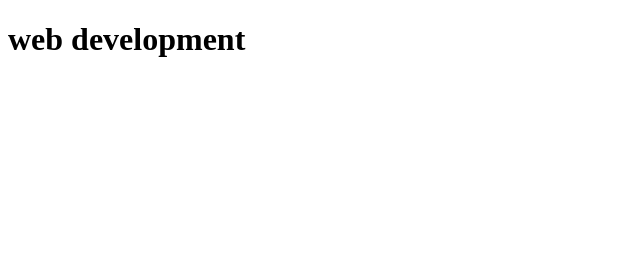
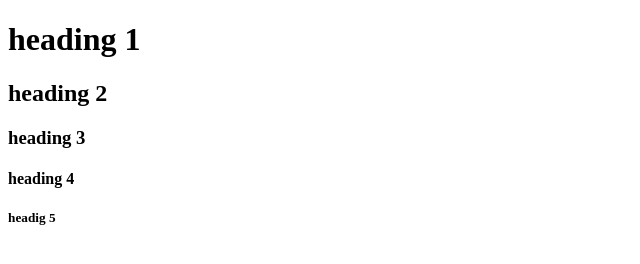
Before and after one commit to Nalwoga86/web-class, a plain HTML site: page index.html in a window 1280 px wide. Shown: the whole page, without its empty margins (0-640 px from the left). Drawn offline with Linux system fonts and the light colour scheme.

Commit message:
Update index.html

```diff
--- a/index.html
+++ b/index.html
@@ -7,6 +7,9 @@
     <title>web</title>
 </head>
 <body>
-    <h1>web development</h1>
+    <h1>heading 1</h1>
+    <h2>heading 2</h2>
+    <h3>heading 3</h3>
+    <h4>heading 4</h4>
+    <h5>headig 5</h5>
 </body>
-</html>
```
